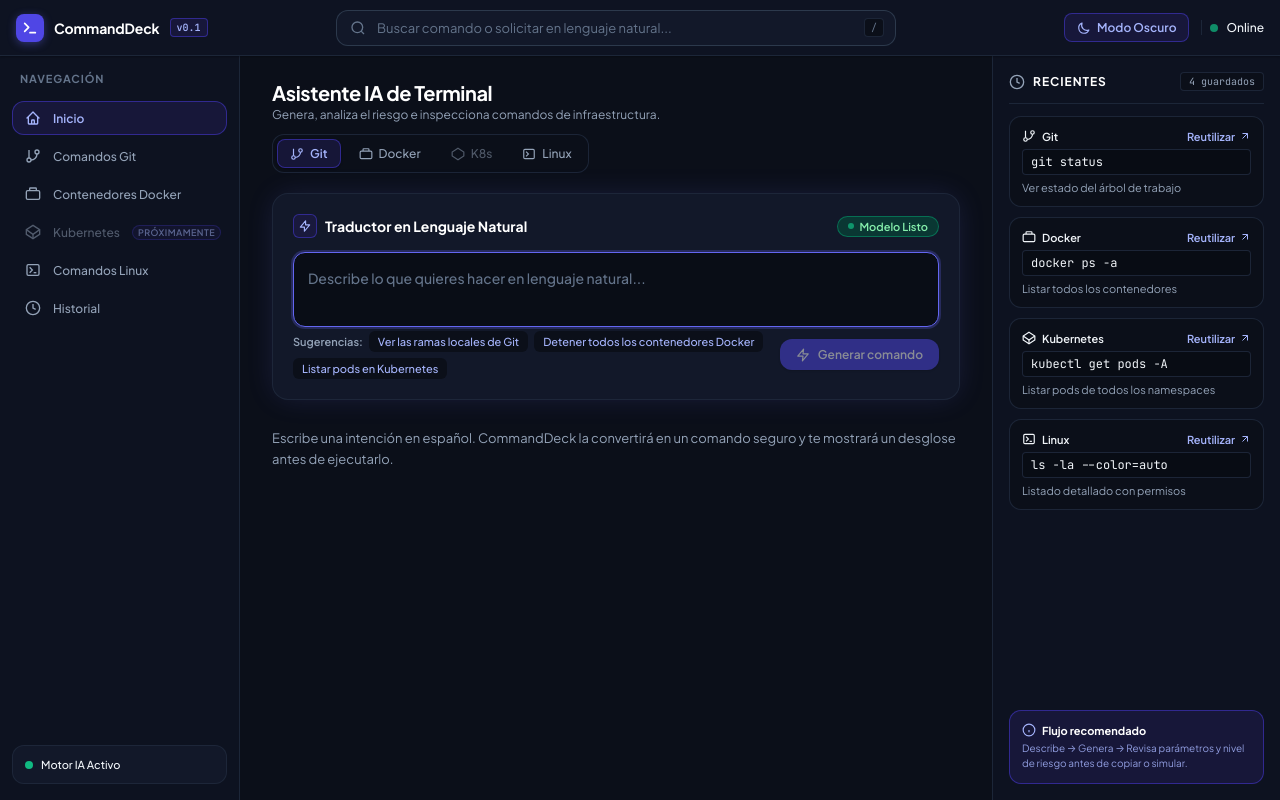
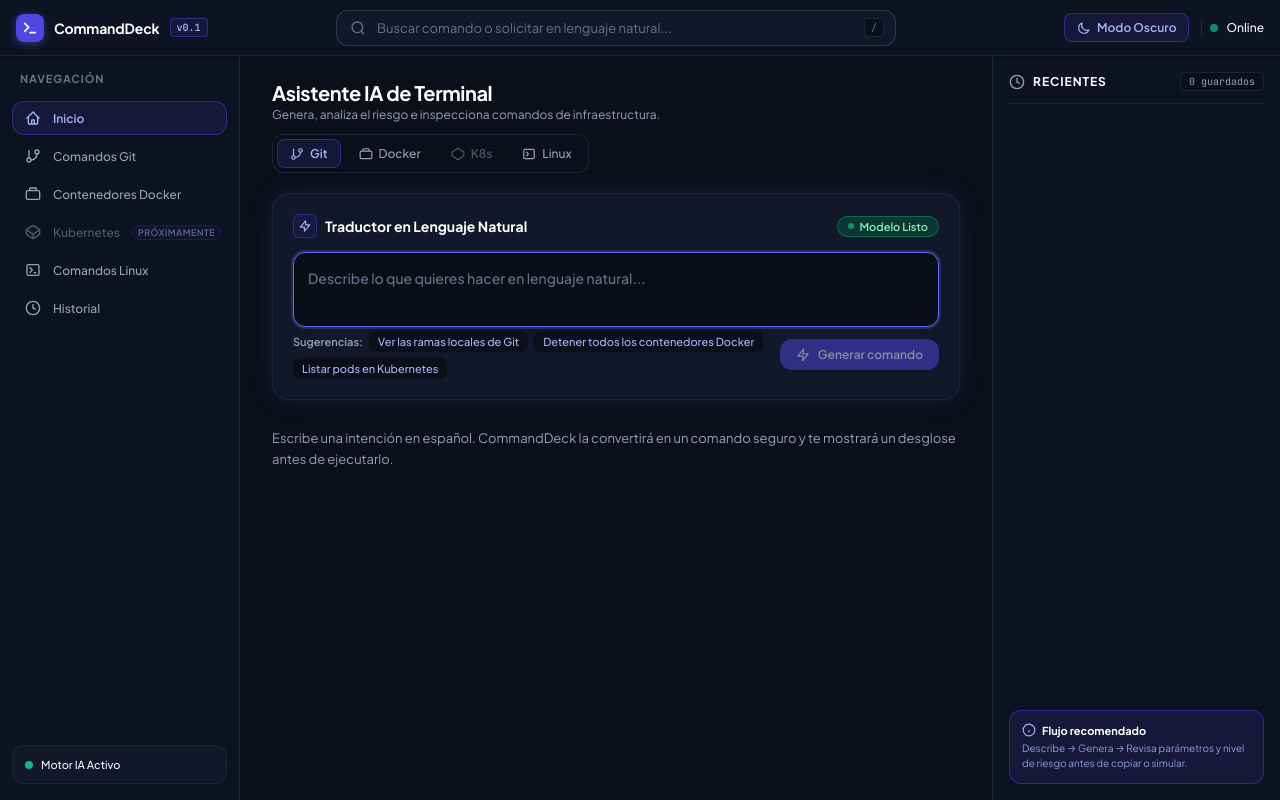
Before and after one commit to AndrxsS9/CommandDeck, a React (Vite) app: page / in a window 1280 px wide. Built offline with nearby package versions, Linux system fonts and the light colour scheme.

Commit message:
feat: implementar historial persistente local

```diff
--- a/src/components/RecentCommands.tsx
+++ b/src/components/RecentCommands.tsx
@@ -1,19 +1,7 @@
+import { useState, useEffect } from 'react';
 import type { CommandTool } from '../types/command';
 import type { ReactNode } from 'react';
-
-interface RecentCommand {
-  id: string;
-  tool: CommandTool;
-  command: string;
-  desc: string;
-}
-
-const mockRecentCommands: RecentCommand[] = [
-  { id: '1', tool: 'git', command: 'git status', desc: 'Ver estado del árbol de trabajo' },
-  { id: '2', tool: 'docker', command: 'docker ps -a', desc: 'Listar todos los contenedores' },
-  { id: '3', tool: 'unknown', command: 'kubectl get pods -A', desc: 'Listar pods de todos los namespaces' },
-  { id: '4', tool: 'system', command: 'ls -la --color=auto', desc: 'Listado detallado con permisos' },
-];
+import { getHistory, type HistoryEntry } from '../services/historyService';
 
 const toolIcons: Record<string, ReactNode> = {
   git: (
@@ -55,10 +43,23 @@ const toolLabels: Record<string, string> = {
 };
 
 interface RecentCommandsProps {
-  onReuse: (command: string) => void;
+  onReuse: (intent: string) => void;
 }
 
 export function RecentCommands({ onReuse }: RecentCommandsProps) {
+  const [history, setHistory] = useState<HistoryEntry[]>([]);
+
+  useEffect(() => {
+    setHistory(getHistory());
+
+    const onUpdate = () => {
+      setHistory(getHistory());
+    };
+
+    window.addEventListener('history_updated', onUpdate);
+    return () => window.removeEventListener('history_updated', onUpdate);
+  }, []);
+
   return (
     <aside className="recent-panel">
       <div className="recent-panel__header">
@@ -69,21 +70,21 @@ export function RecentCommands({ onReuse }: RecentCommandsProps) {
           </svg>
           <span>Recientes</span>
         </div>
-        <span className="recent-panel__count">4 guardados</span>
+        <span className="recent-panel__count">{history.length} guardados</span>
       </div>
 
       <div className="recent-panel__list">
-        {mockRecentCommands.map((item) => (
+        {history.map((item) => (
           <div key={item.id} className="recent-item">
             <div className="recent-item__header">
               <span className="recent-item__tool">
-                {toolIcons[item.tool]}
-                {toolLabels[item.tool]}
+                {toolIcons[item.tool] || toolIcons['unknown']}
+                {toolLabels[item.tool] || toolLabels['unknown']}
               </span>
               <button
                 className="recent-item__reuse"
-                onClick={() => onReuse(item.command)}
-                aria-label={`Reutilizar ${item.command}`}
+                onClick={() => onReuse(item.intent)}
+                aria-label={`Reutilizar ${item.intent}`}
               >
                 Reutilizar
                 <svg width="12" height="12" fill="none" stroke="currentColor" strokeWidth="2" viewBox="0 0 24 24">
--- /dev/null
+++ b/src/services/historyService.ts
@@ -0,0 +1,52 @@
+import type { CommandTool, RiskLevel } from '../types/command';
+
+export interface HistoryEntry {
+  id: string;
+  intent: string;
+  command: string;
+  tool: CommandTool;
+  desc: string;
+  risk: RiskLevel;
+  timestamp: number;
+}
+
+const HISTORY_KEY = 'commanddeck_history';
+const MAX_HISTORY = 20;
+
+export function getHistory(): HistoryEntry[] {
+  try {
+    const raw = localStorage.getItem(HISTORY_KEY);
+    if (raw) {
+      return JSON.parse(raw);
+    }
+  } catch (e) {
+    console.error('Failed to parse history', e);
+  }
+  return [];
+}
+
+export function addHistoryEntry(entry: Omit<HistoryEntry, 'id' | 'timestamp'>) {
+  const current = getHistory();
+
+  // Evitar duplicados consecutivos basados en intent
+  if (current.length > 0 && current[0].intent === entry.intent) {
+    return;
+  }
+
+  const newEntry: HistoryEntry = {
+    ...entry,
+    id: crypto.randomUUID(),
+    timestamp: Date.now()
+  };
+
+  const updated = [newEntry, ...current].slice(0, MAX_HISTORY);
+  localStorage.setItem(HISTORY_KEY, JSON.stringify(updated));
+
+  // Disparar evento para que UI actualice
+  window.dispatchEvent(new Event('history_updated'));
+}
+
+export function clearHistory() {
+  localStorage.removeItem(HISTORY_KEY);
+  window.dispatchEvent(new Event('history_updated'));
+}
```
